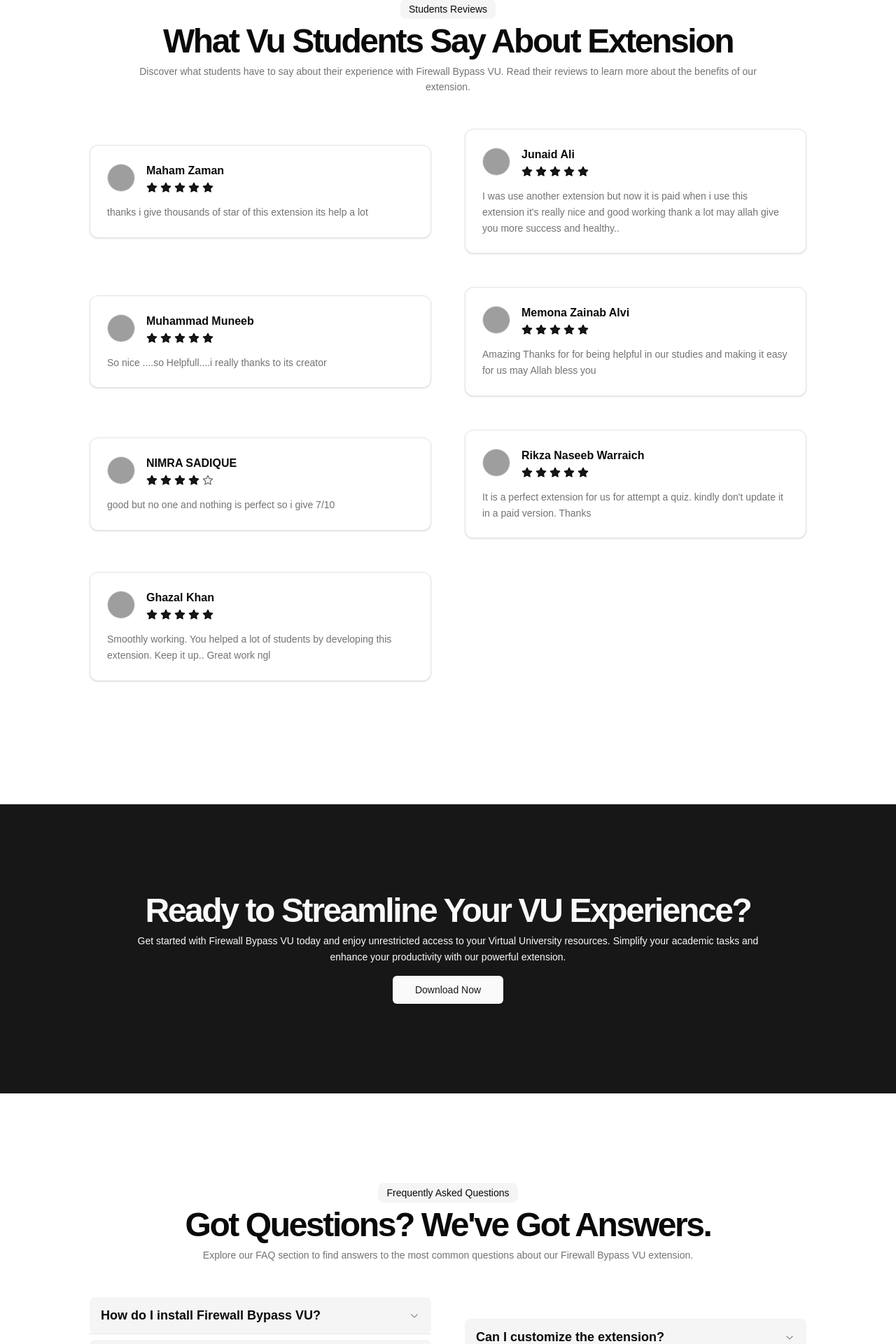
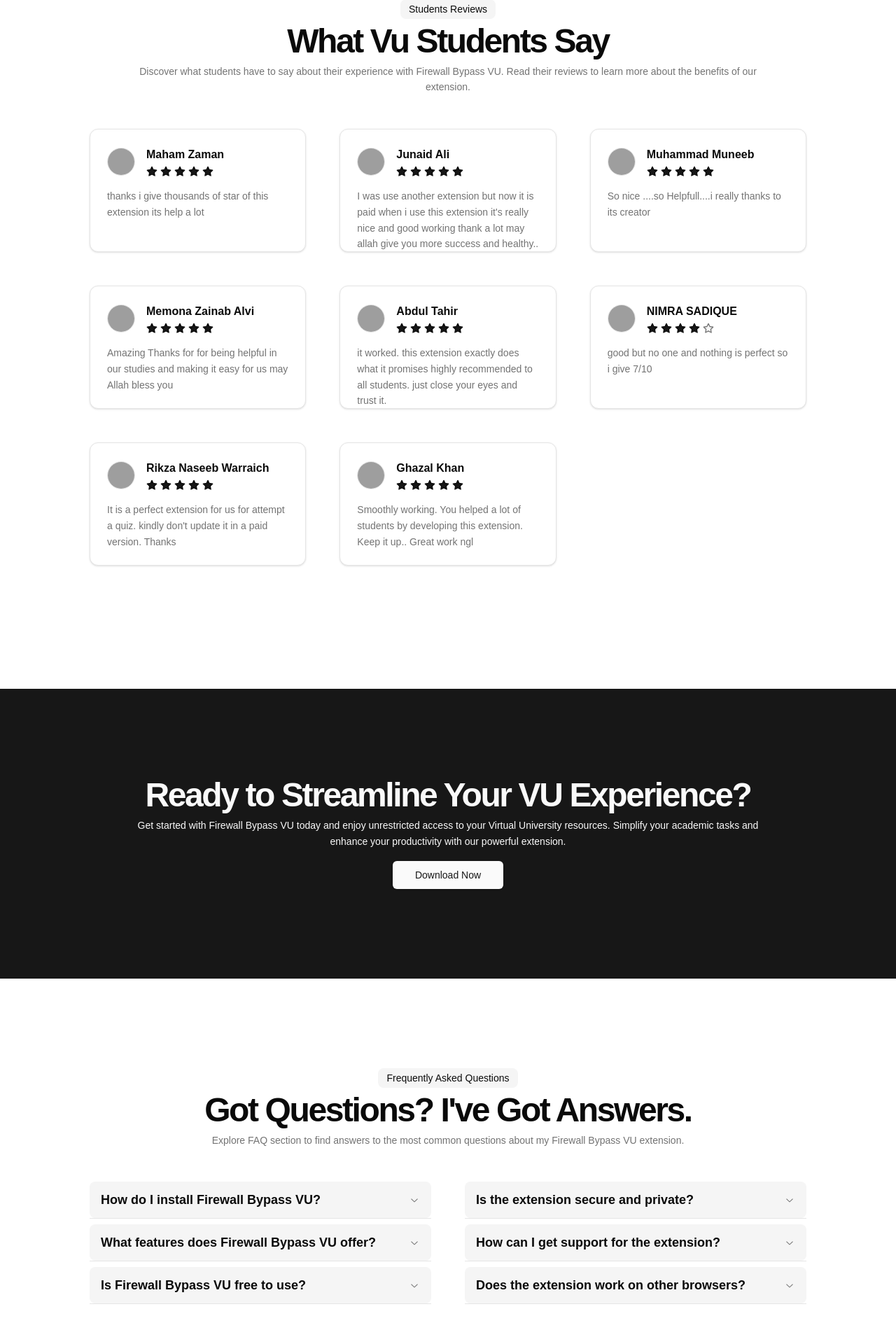
Before and after one commit to evildevill/markdown-blog, a Next.js app: page /firewall-bypass-vu in a window 1280 px wide. Shown: the part 1820-3740 px from the top of the page at 70% size. Built offline with nearby package versions, Linux system fonts and the light colour scheme; no server answers; grey boxes are pictures that could not be loaded.

Commit message:
feat: add new student review and enhance Firewall VU component layout

```diff
--- a/components/firewall-vu.jsx
+++ b/components/firewall-vu.jsx
@@ -36,6 +36,14 @@ const reviews = [
     fallback: "MZ",
     rating: 5,
     review: "Amazing Thanks for for being helpful in our studies and making it easy for us may Allah bless you"
+  },
+  {
+    name: "Abdul Tahir",
+    avatar: "/placeholder-user.jpg",
+    alt: "@abdul",
+    fallback: "AT",
+    rating: 5,
+    review: "it worked. this extension exactly does what it promises highly recommended to all students. just close your eyes and trust it."
   },
   {
     name: "NIMRA SADIQUE",
@@ -157,15 +165,15 @@ export function FirewallVu() {
             <div className="flex flex-col items-center justify-center space-y-4 text-center">
               <div className="space-y-2">
                 <div className="inline-block rounded-lg bg-muted px-3 py-1 text-sm">Students Reviews</div>
-                <h2 className="text-4xl font-bold tracking-tighter sm:text-5xl">What Vu Students Say About Extension</h2>
+                <h2 className="text-4xl font-bold tracking-tighter sm:text-5xl">What Vu Students Say</h2>
                 <p className="max-w-[900px] text-muted-foreground md:text-xl/relaxed lg:text-sm xl:text-sm/relaxed">
                   Discover what students have to say about their experience with Firewall Bypass VU. Read their reviews to learn more about the benefits of our extension.
                 </p>
               </div>
             </div>
-            <div className="mx-auto grid max-w-5xl items-center gap-6 py-12 lg:grid-cols-2 lg:gap-12">
+            <div className="mx-auto grid max-w-5xl items-center gap-6 py-12 lg:grid-cols-3 lg:gap-12">
               {reviews.map((review, index) => (
-                <Card key={index} className="flex flex-col gap-4 p-4 sm:p-6">
+                <Card key={index} className="flex flex-col gap-4 p-4 sm:p-6 h-44">
                   <div className="flex items-center gap-4">
                     <Avatar className="w-10 h-10 border">
                       <AvatarImage src={review.avatar} alt={review.alt} />
@@ -183,7 +191,7 @@ export function FirewallVu() {
                       </div>
                     </div>
                   </div>
-                  <div className="text-sm leading-relaxed text-muted-foreground">
+                  <div className="text-sm leading-relaxed text-muted-foreground flex-grow">
                     {review.review}
                   </div>
                 </Card>
@@ -221,9 +229,9 @@ export function FirewallVu() {
             <div className="flex flex-col items-center justify-center space-y-4 text-center">
               <div className="space-y-2">
                 <div className="inline-block rounded-lg bg-muted px-3 py-1 text-sm">Frequently Asked Questions</div>
-                <h2 className="text-3xl font-bold tracking-tighter sm:text-5xl">Got Questions? We&apos;ve Got Answers.</h2>
+                <h2 className="text-3xl font-bold tracking-tighter sm:text-5xl">Got Questions? I&apos;ve Got Answers.</h2>
                 <p className="max-w-[900px] text-muted-foreground md:text-xl/relaxed lg:text-sm xl:text-sm/relaxed">
-                  Explore our FAQ section to find answers to the most common questions about our Firewall Bypass VU extension.
+                  Explore FAQ section to find answers to the most common questions about my Firewall Bypass VU extension.
                 </p>
               </div>
             </div>
@@ -259,6 +267,8 @@ export function FirewallVu() {
                     </p>
                   </AccordionContent>
                 </AccordionItem>
+              </Accordion>
+              <Accordion type="single" collapsible className="space-y-2">
                 <AccordionItem value="item-4">
                   <AccordionTrigger className="flex w-full items-center justify-between rounded-lg bg-muted px-4 py-3 text-left">
                     <h3 className="text-lg font-bold">Is the extension secure and private?</h3>
@@ -266,18 +276,6 @@ export function FirewallVu() {
                   <AccordionContent className="px-4 py-3 text-muted-foreground">
                     <p>
                       Absolutely! We prioritize your privacy and security. Our extension uses strong encryption and follows strict data protection guidelines to keep your information safe.
-                    </p>
-                  </AccordionContent>
-                </AccordionItem>
-              </Accordion>
-              <Accordion type="single" collapsible className="space-y-2">
-                <AccordionItem value="item-5">
-                  <AccordionTrigger className="flex w-full items-center justify-between rounded-lg bg-muted px-4 py-3 text-left">
-                    <h3 className="text-lg font-bold">Can I customize the extension?</h3>
-                  </AccordionTrigger>
-                  <AccordionContent className="px-4 py-3 text-muted-foreground">
-                    <p>
-                      Yes, you can customize the extension&apos;s appearance, including theme colors and UI elements, to suit your preferences.
                     </p>
                   </AccordionContent>
                 </AccordionItem>
```
